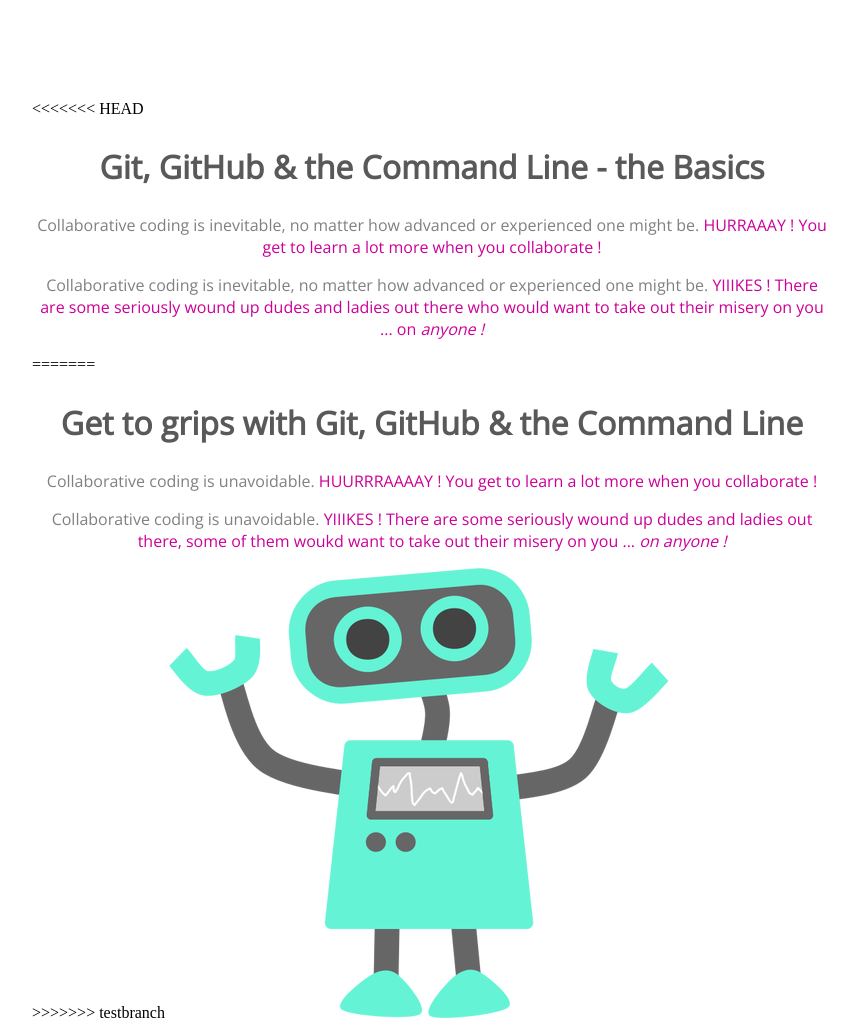
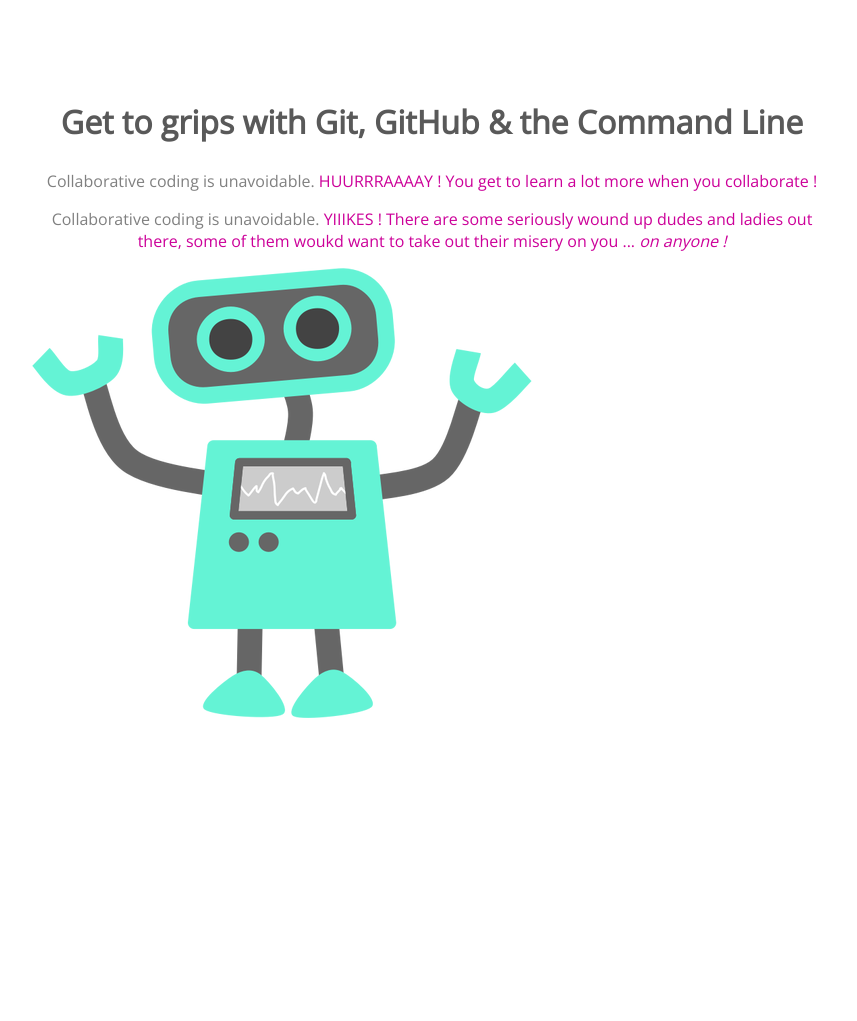
Before and after one commit to CyberLord-Alpha/105-project, a plain HTML site: page 105-project-master/index.html in a window 1280 px wide. Shown: the whole page, without its empty margins (208-1065 px from the left). After the commit the page ends 822 px from the top, so only its background shows below. Drawn offline with nearby package versions, Linux system fonts and the light colour scheme.

Commit message:
still revising - correcting daft mistake

```diff
--- a/105-project-master/index.html
+++ b/105-project-master/index.html
@@ -8,22 +8,10 @@
 </head>
 <body>
 	<section>
-<<<<<<< HEAD
-		<h1>Git, GitHub & the Command Line - the Basics</h1>
-		<p>Collaborative coding is inevitable, no matter how advanced or experienced
-			one might be. <span>HURRAAAY ! You get to learn a lot more when you collaborate !</span>
-		</p>
-
-		<p> Collaborative coding is inevitable, no matter how advanced or experienced
-			one might be. <span>YIIIKES ! There are some seriously wound up dudes and ladies out
-			there who would want to take out their misery on you ... on <i>anyone !</i></span>
-		</p>
-=======
 		<h1>Get to grips with Git, GitHub & the Command Line</h1>
 		<p>Collaborative coding is unavoidable. <span>HUURRRAAAAY ! You get to learn a lot more when you collaborate ! </span></p>
 		<p>Collaborative coding is unavoidable. <span>YIIIKES ! There are some seriously wound up dudes and ladies out there,
 			some of them woukd want to take out their misery on you ... <i>on anyone !</i></span></p>
->>>>>>> testbranch
 		<img src="img/happy-blue-robot.png">
 	</section>
 </body>
```
